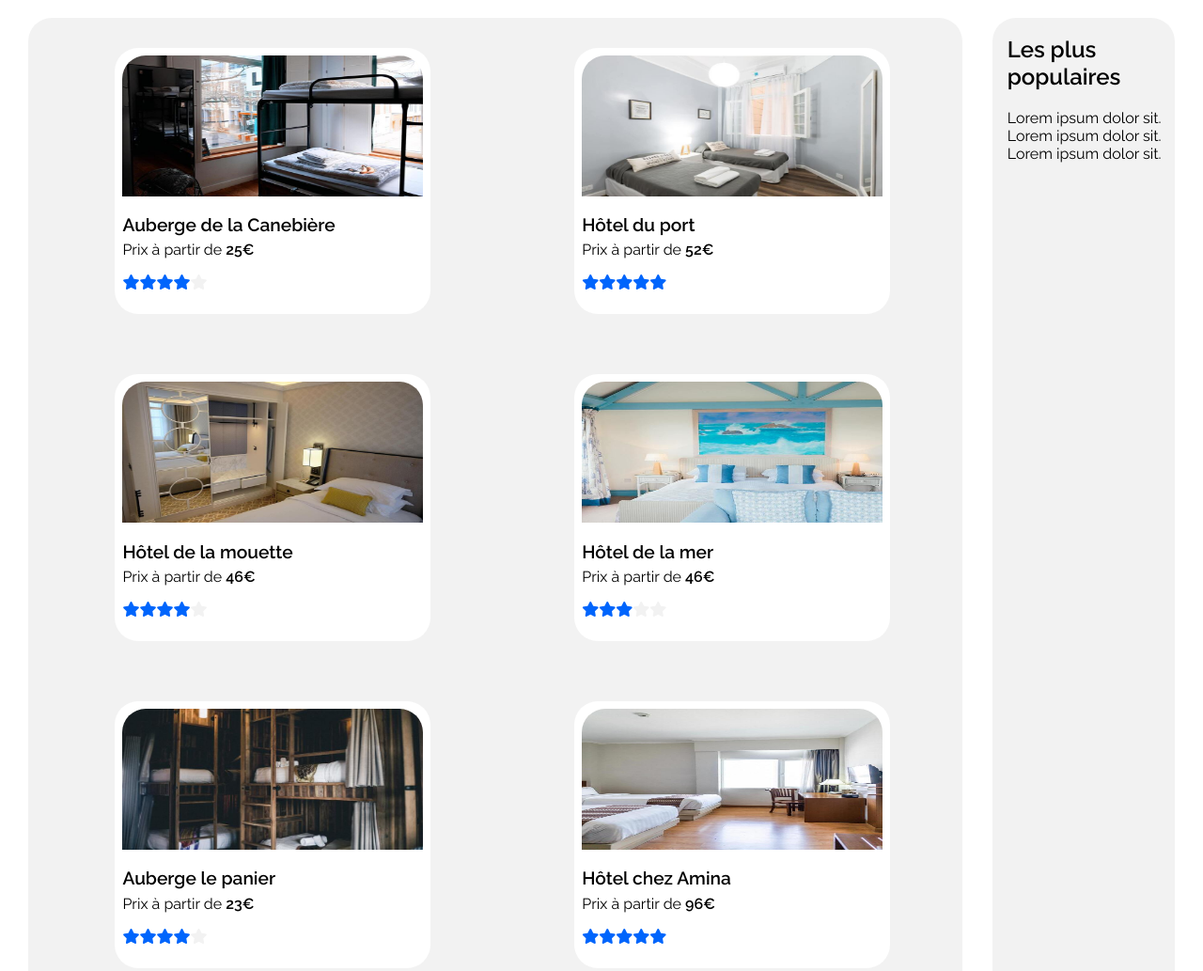
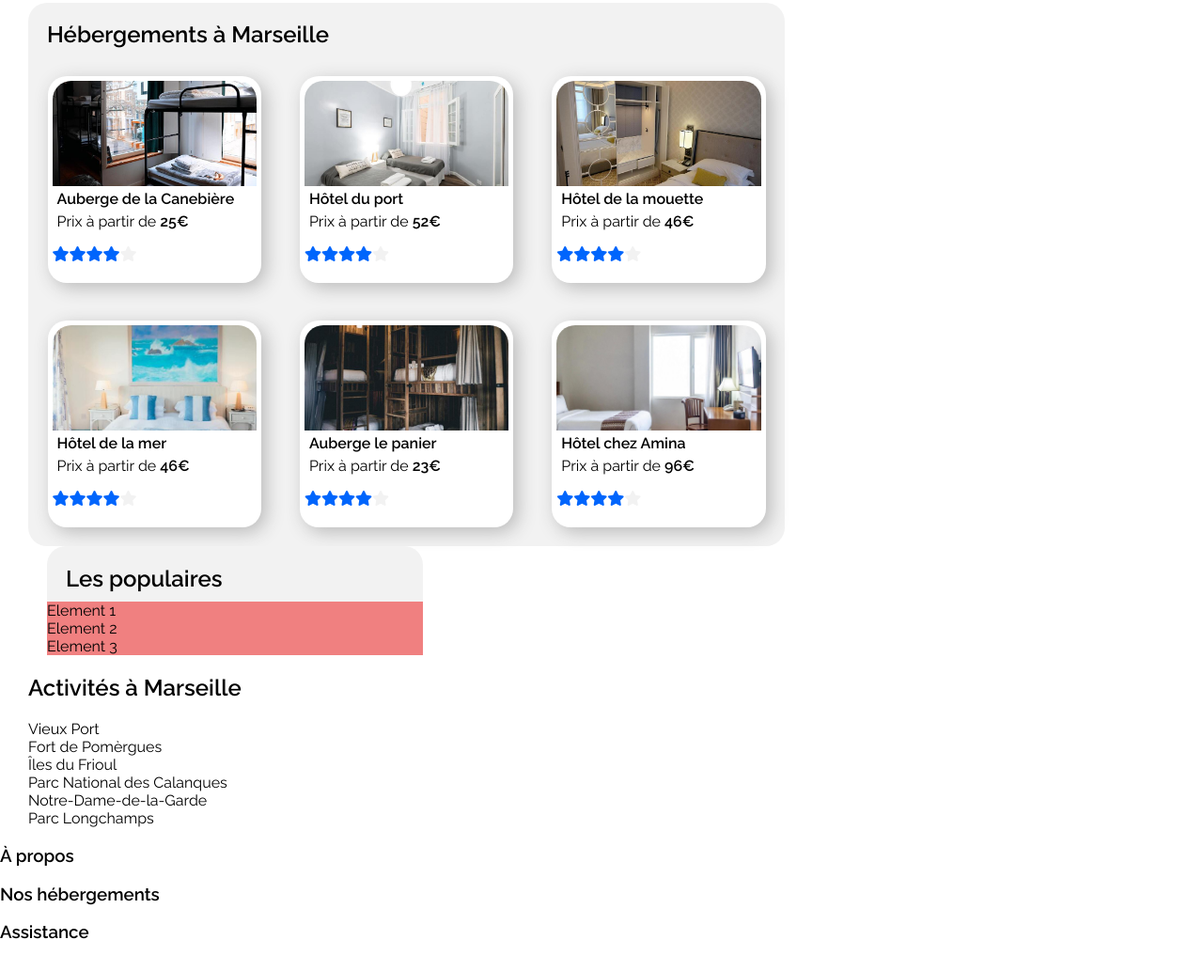
Before and after one commit to aleksandrej/AlexandreJablonski_2_24022021, a plain HTML site: page index.html in a window 1280 px wide. Shown: the part 404-1437 px from the top of the page at 94% size. Drawn offline with Linux system fonts and the light colour scheme.

Commit message:
Restrecturation complete suite mauvais départ class etc

```diff
--- a/index.html
+++ b/index.html
@@ -25,7 +25,9 @@
         </nav>
 
     </header>
-    <main>
+
+    <main class="containerPrincpal">
+
         <!-- SEARCH -->
         <section class="search">
             <div class="searchTitle">
@@ -56,18 +58,16 @@
 
         </section>
 
-        <!-- HOSTING -->
-
-        <section class="containerHosting">
-            <div class="hostingBasics">
-                <!-- <h2>Hébergements à Marseille</h2> -->
-
-                <div class="hostelsCard"><img
-                        src="ressources/images/hosting/4_small/marcus-loke-WQJvWU_HZFo-unsplash.jpg"
-                        alt="Auberge de la Canebière">
-                    <p class="titleCard">Auberge de la Canebière</p>
-                    <p class="priceCard">Prix à partir de <b>25€</b></p>
-                    <div class="notation">
+        <!-- HOSTING GENERAL -->
+        <section class="hostingGeneral">
+            <section class="containerHostingPrincipal">
+                <h2 class="titleHostingPrincipal">Hébergements à Marseille</h2>
+                <section class="containerCardHostingPrincipal">
+                    <div class="cardsHostingPrincipal">
+                        <img src="ressources/images/hosting/4_small/marcus-loke-WQJvWU_HZFo-unsplash.jpg" alt="">
+                        <p class="titleCardsHostingPrincipal">Auberge de la Canebière</p>
+                        <p class="priceCardsHostingPrincipal">Prix à partir de <b>25€</b></p>
+                        <div class="notationCardsHostingPrincipal">
                             <p class="starsTrue"><i class="fas fa-star"></i></p>
                             <p class="starsTrue"><i class="fas fa-star"></i></p>
                             <p class="starsTrue"><i class="fas fa-star"></i></p>
@@ -75,96 +75,80 @@
                             <p class="starsFalse"><i class="fas fa-star"></i></p>
                         </div>
                     </div>
-
-                <div class="hostelsCard"><img
-                        src="ressources/images/hosting/4_small/fred-kleber-gTbaxaVLvsg-unsplash.jpg"
-                        alt="Hôtel du port">
-                    <p class="titleCard">Hôtel du port</p>
-                    <p class="priceCard">Prix à partir de <b>52€</b></p>
-                    <div class="notation">
-                        <p class="starsTrue"><i class="fas fa-star"></i></p>
-                        <p class="starsTrue"><i class="fas fa-star"></i></p>
-                        <p class="starsTrue"><i class="fas fa-star"></i></p>
-                        <p class="starsTrue"><i class="fas fa-star"></i></p>
-                        <p class="starsTrue"><i class="fas fa-star"></i></p>
-                    </div>
-
-                </div>
-
-                <div class="hostelsCard"><img
-                        src="ressources/images/hosting/4_small/reisetopia-B8WIgxA_PFU-unsplash.jpg"
-                        alt="Hôtel de la mouette">
-                    <p class="titleCard">Hôtel de la mouette</p>
-                    <p class="priceCard">Prix à partir de <b>46€</b></p>
-                    <div class="notation">
+                    <div class="cardsHostingPrincipal">
+                        <img src="ressources/images/hosting/4_small/fred-kleber-gTbaxaVLvsg-unsplash.jpg" alt="Hôtel du port">
+                        <p class="titleCardsHostingPrincipal">Hôtel du port</p>
+                        <p class="priceCardsHostingPrincipal">Prix à partir de <b>52€</b></p>
+                        <div class="notationCardsHostingPrincipal">
                             <p class="starsTrue"><i class="fas fa-star"></i></p>
                             <p class="starsTrue"><i class="fas fa-star"></i></p>
                             <p class="starsTrue"><i class="fas fa-star"></i></p>
                             <p class="starsTrue"><i class="fas fa-star"></i></p>
                             <p class="starsFalse"><i class="fas fa-star"></i></p>
                         </div>
-
                     </div>
-
-                <div class="hostelsCard"><img
-                        src="ressources/images/hosting/4_small/annie-spratt-Eg1qcIitAuA-unsplash.jpg"
-                        alt="Auberge de la mer">
-                    <p class="titleCard">Hôtel de la mer</p>
-                    <p class="priceCard">Prix à partir de <b>46€</b></p>
-                    <div class="notation">
-                        <p class="starsTrue"><i class="fas fa-star"></i></p>
-                        <p class="starsTrue"><i class="fas fa-star"></i></p>
-                        <p class="starsTrue"><i class="fas fa-star"></i></p>
-                        <p class="starsFalse"><i class="fas fa-star"></i></p>
-                        <p class="starsFalse"><i class="fas fa-star"></i></p>
-                    </div>
-
-                </div>
-
-                <div class="hostelsCard"><img
-                        src="ressources/images/hosting/4_small/nicate-lee-kT-ZyaiwBe0-unsplash.jpg"
-                        alt="Auberge le panier">
-                    <p class="titleCard">Auberge le panier</p>
-                    <p class="priceCard">Prix à partir de <b>23€</b></p>
-                    <div class="notation">
+                    <div class="cardsHostingPrincipal">
+                        <img src="ressources/images/hosting/4_small/reisetopia-B8WIgxA_PFU-unsplash.jpg" alt="">
+                        <p class="titleCardsHostingPrincipal">Hôtel de la mouette</p>
+                        <p class="priceCardsHostingPrincipal">Prix à partir de <b>46€</b></p>
+                        <div class="notationCardsHostingPrincipal">
                             <p class="starsTrue"><i class="fas fa-star"></i></p>
                             <p class="starsTrue"><i class="fas fa-star"></i></p>
                             <p class="starsTrue"><i class="fas fa-star"></i></p>
                             <p class="starsTrue"><i class="fas fa-star"></i></p>
                             <p class="starsFalse"><i class="fas fa-star"></i></p>
                         </div>
-
                     </div>
-
-                <div class="hostelsCard"><img
-                        src="ressources/images/hosting/4_small/febrian-zakaria-M6S1WvfW68A-unsplash.jpg"
-                        alt="Hôtel chez Amina">
-                    <p class="titleCard">Hôtel chez Amina</p>
-                    <p class="priceCard">Prix à partir de <b>96€</b></p>
-                    <div class="notation">
+                    <div class="cardsHostingPrincipal">
+                        <img src="ressources/images/hosting/4_small/annie-spratt-Eg1qcIitAuA-unsplash.jpg" alt="Auberge de la mer">
+                        <p class="titleCardsHostingPrincipal">Hôtel de la mer</p>
+                        <p class="priceCardsHostingPrincipal">Prix à partir de <b>46€</b></p>
+                        <div class="notationCardsHostingPrincipal">
                             <p class="starsTrue"><i class="fas fa-star"></i></p>
                             <p class="starsTrue"><i class="fas fa-star"></i></p>
                             <p class="starsTrue"><i class="fas fa-star"></i></p>
                             <p class="starsTrue"><i class="fas fa-star"></i></p>
-                        <p class="starsTrue"><i class="fas fa-star"></i></p>
-                    </div>
-
+                            <p class="starsFalse"><i class="fas fa-star"></i></p>
                         </div>
                     </div>
-
-
+                    <div class="cardsHostingPrincipal">
+                        <img src="ressources/images/hosting/4_small/nicate-lee-kT-ZyaiwBe0-unsplash.jpg" alt="Auberge le panier">
+                        <p class="titleCardsHostingPrincipal">Auberge le panier</p>
+                        <p class="priceCardsHostingPrincipal">Prix à partir de <b>23€</b></p>
+                        <div class="notationCardsHostingPrincipal">
+                            <p class="starsTrue"><i class="fas fa-star"></i></p>
+                            <p class="starsTrue"><i class="fas fa-star"></i></p>
+                            <p class="starsTrue"><i class="fas fa-star"></i></p>
+                            <p class="starsTrue"><i class="fas fa-star"></i></p>
+                            <p class="starsFalse"><i class="fas fa-star"></i></p>
                         </div>
-
-            <div class="hostingPopulars">
-                <h2>Les plus populaires</h2>
-                <div class="hostingHotelsPopulars">Lorem ipsum dolor sit.</div>
-                <div class="hostingHotelPopulars">Lorem ipsum dolor sit.</div>
-                <div class="hostingHotelPopulars">Lorem ipsum dolor sit.</div>
                     </div>
-            </dir>
+                    <div class="cardsHostingPrincipal">
+                        <img src="ressources/images/hosting/3_medium/febrian-zakaria-M6S1WvfW68A-unsplash.jpg" alt="Hôtel chez Amina">
+                        <p class="titleCardsHostingPrincipal">Hôtel chez Amina</p>
+                        <p class="priceCardsHostingPrincipal">Prix à partir de <b>96€</b></p>
+                        <div class="notationCardsHostingPrincipal">
+                            <p class="starsTrue"><i class="fas fa-star"></i></p>
+                            <p class="starsTrue"><i class="fas fa-star"></i></p>
+                            <p class="starsTrue"><i class="fas fa-star"></i></p>
+                            <p class="starsTrue"><i class="fas fa-star"></i></p>
+                            <p class="starsFalse"><i class="fas fa-star"></i></p>
+                        </div>
+                    </div>
                 </section>
 
+            </section>
 
+            <!-- HOSTING POPULAR -->
+            <section class="containderHostingPopular">
+                <h2 class="titleHostingPopular">Les populaires</h2>
+                <section class="containerCardHostingPopular">
+                    <div class="cardsHostingPopular">Element 1</div>
+                    <div class="cardsHostingPopular">Element 2</div>
+                    <div class="cardsHostingPopular">Element 3</div>
+                </section>
+            </section>
+        </section>
 
         <!-- ACTVITY -->
         <section class="containerActivity">
@@ -177,11 +161,8 @@
                 <div class="activity">Notre-Dame-de-la-Garde</div>
                 <div class="activity">Parc Longchamps</div>
             </div>
+    </main>
 
-
-
-        </section>
-    </main>
      <!-- FOOTER -->
      <footer>
         <div class="us">
@@ -194,6 +175,8 @@
             <h3>Assistance</h3>
         </div>
     </footer>
+
+
 </body>
 
 </html>
--- a/styles/style.css
+++ b/styles/style.css
@@ -3,13 +3,14 @@ body {
     font-family: 'Raleway', sans-serif;
 }
 
-.hosting, footer {
-    background-color: #F2F2F2;
+/* MAIN */
+
+.containerPrincpal {
+    max-width: 1400px;
+    margin: auto;
+    /* margin-top: 30px; */
+    padding: 0px 30px 0px 30px;
 }
-
-/* i {
-    background: #F2F2F2;
-} */
 
 /* HEADER */
 
@@ -36,15 +37,6 @@ a {
     text-decoration: none;
     font-weight: bold;
     color: #0065FC;
-}
-
-/* MAIN */
-
-main {
-    max-width: 1400px;
-    margin: auto;
-    /* margin-top: 30px; */
-    padding: 0px 30px 0px 30px;
 }
 
 /* SEARCH */
@@ -152,73 +144,26 @@ main {
 
 /* HOSTING */
 
-.containerHosting {
+.hostingGeneral {
+    width: 100%;
     display: flex;
-    justify-content: space-between;
-    width: 100%;
-    height: auto;
+    flex-wrap: wrap;
 }
 
-.hostingBasics {
-    display: flex;
-    flex-wrap: wrap;
-    /* width: 66%; */
-    justify-content: space-around;
-    align-items: center;
+/* HOSTING PRINCIPAL & POPULAR */
+
+.containerHostingPrincipal, .containderHostingPopular {
+    background-color: #F2F2F2;
+    border-radius: 20px;
 }
 
-.hostingBasics h2 {
-    /* display: inline; */
+.containerHostingPrincipal h2, .containderHostingPopular h2 {
+    margin-left: 20px;
+    margin-bottom: 10px;
+    font-weight: bold;
 }
 
-.hostingPopulars {
-    width: 33%;
-}
-
-.hostingBasics, .hostingPopulars {
-    background-color: #F2F2F2;
-    padding-left: 1em;
-    border-radius: 25px;
-    margin: 1em 0em 1em 0em;
-}
-
-.hostingPopulars {
-    margin-left: 2em;
-}
-
-/* CARDS */
-
-.hostelsCard {
-    /* height: auto; */
-    width: 20em;
-    background-color: white;
-    padding: 0.5em;
-    margin: 2em 1em 2em 1em;
-    border-radius: 25px;
-    align-items: center;
-}
-
-.hostelsCard img {
-    width: 100%;
-    height: 150px;
-    border-radius: 25px 25px 0px 0px;
-}
-
-.titleCard {
-    /* text-align: ; */
-    font-weight: bold;
-    font-size: 1.2em;
-    margin: 0.8em 0em 0em 0em;
-}
-
-.priceCard {
-    margin: 0.4em 0em 0em 0em;
-}
-
-.hostelsCard .notation {
-    display: flex;
-    margin: 0em 0em 0em 0em;
-}
+/* CARDS GENERAL */
 
 .starsTrue {
     color: #0065FC;
@@ -228,15 +173,79 @@ main {
     color: #F2F2F2;
 }
 
-/* ACTIVITY */
+/* HOSTING PRINCIPAL */
 
-.containerActivity {
-    background-color: #F2F2F2;
+.containerHostingPrincipal {
+    /* display: flex; */
+    width: 66%;
+    height: auto;
 }
 
-/* FOOTER */
+.containerCardHostingPrincipal {
+    display: flex;
+    flex-wrap: wrap;
+    width: 100%;
+    justify-content: space-around;
+}
 
-footer {
-    padding: 30px;
-    margin-top: 30px;
+/* CARDS HOTING PINCIPAL */
+
+.cardsHostingPrincipal {
+    height: auto;
+    border-radius: 20px;
 }
+
+.cardsHostingPrincipal img {
+    height: 7rem;
+    object-fit: cover;
+    max-width: 100%;
+    width: 100%;
+    max-height: 100%;
+    border-radius: 20px 20px 0px 0px;
+    /* width: 100%;
+    height: 150px;
+    object-fit:fill ; */
+    /* position: relative; */
+}
+
+.cardsHostingPrincipal {
+    background-color: white;
+    width: 27%;
+    /* height: auto; */
+    margin: 20px;
+    padding: 5px;
+    box-shadow: 5px 5px 19px #bababa;
+}
+
+.titleCardsHostingPrincipal {
+    margin: 0px 0px 0px 5px;
+    font-weight: bold;
+}
+
+.priceCardsHostingPrincipal {
+    margin: 5px 0px 0px 5px;
+}
+
+.notationCardsHostingPrincipal {
+    display: flex;
+    margin: 0;
+}
+
+/* HOSTING POPULAR */
+
+.containderHostingPopular {
+    width: 400px;
+    margin-left: 20px;
+}
+
+.containerCardHostingPopular {
+    background-color: lightcoral;
+    display: flex;
+    flex-wrap: wrap;
+}
+
+.cardsHostingPopular {
+    width: 100%;
+}
+
+/* HOTING PRINCIPAL CARDS */
```
Lines whose indentation alone changed are shown as unchanged.
